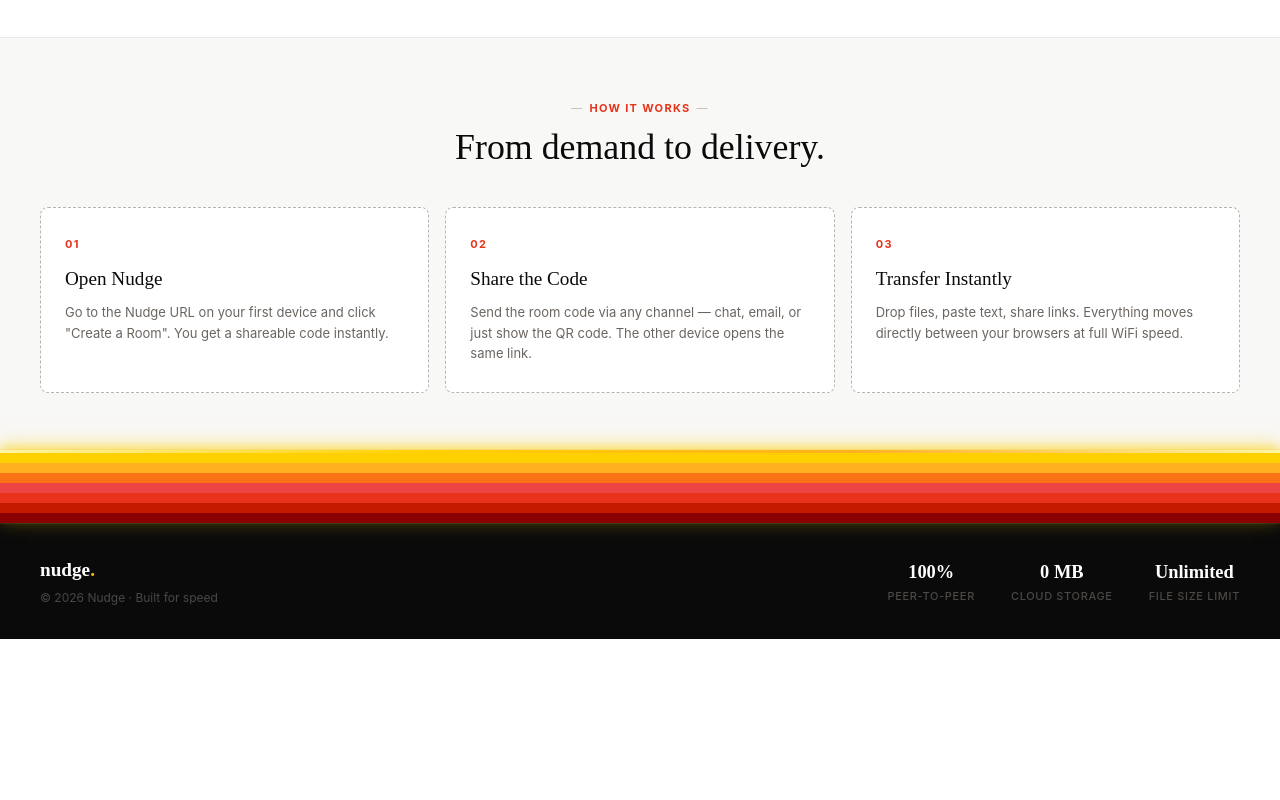
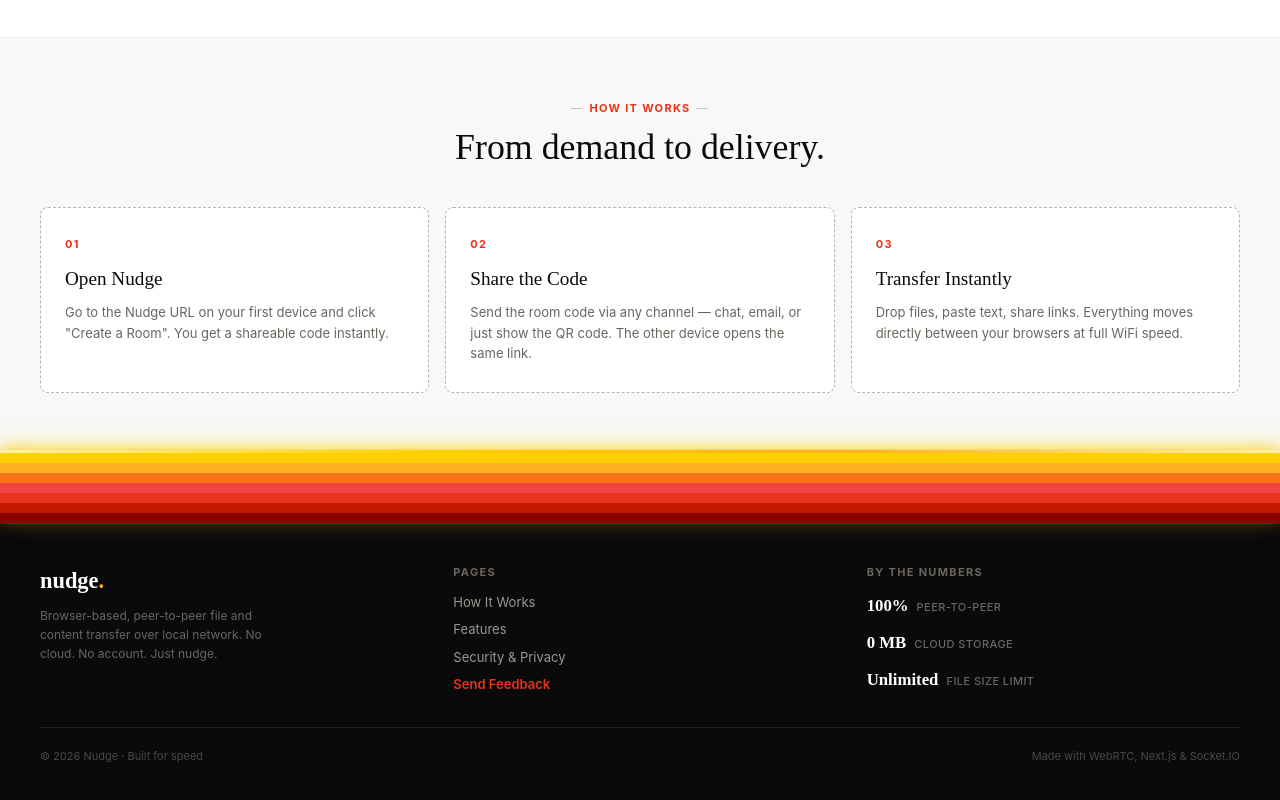
Before and after one commit to kaushik-45-dalvi/Nudge, a Next.js app: page / in a window 1280 px wide. Shown: the part 1973-2773 px from the top of the page. Before the commit the page ends 2612 px from the top, so only its background shows below. Built offline with nearby package versions, Linux system fonts and the light colour scheme.

Commit message:
Render full Footer component on landing page

```diff
--- a/components/landing/Hero.tsx
+++ b/components/landing/Hero.tsx
@@ -58,6 +58,7 @@
 }
 
 import { Navbar } from './Navbar';
+import { Footer } from './Footer';
 
 export function Hero() {
   const router = useRouter();
@@ -259,38 +260,8 @@
           </div>
         </div>
 
-        {/* Bottom stripes with yellow top glow */}
-        <div style={{ display: 'flex', flexDirection: 'column', position: 'relative', boxShadow: '0 -4px 18px rgba(255, 208, 0, 0.5)' }}>
-          <div style={{ height: 3, background: 'linear-gradient(to right, #FFF5A5, #FFD000, #FFB020, #FFF5A5)', boxShadow: '0 0 10px #FFD000' }} />
-          {STRIPE_COLORS.map((c, i) => (
-            <div key={i} style={{ backgroundColor: c, height: 10 }} />
-          ))}
-        </div>
-
-        {/* ── FOOTER ─────────────────────────────────── */}
-        <footer style={{ background: '#0A0A0A', borderTop: '1px solid #1E1E1E', padding: '32px 32px' }}>
-          <div style={{ maxWidth: 1200, margin: '0 auto', display: 'flex', alignItems: 'center', justifyContent: 'space-between', flexWrap: 'wrap', gap: 20 }}>
-            <div>
-              <span style={{ fontFamily: 'DM Serif Display, serif', fontSize: '1.2rem', fontWeight: 700, color: 'white' }}>
-                nudge<span style={{ color: '#FFB020' }}>.</span>
-              </span>
-              <p style={{ fontSize: '0.75rem', color: '#4B4845', marginTop: 4 }}>© {new Date().getFullYear()} Nudge · Built for speed</p>
-            </div>
-            <div style={{ display: 'flex', gap: 36 }}>
-              {[
-                { v: '100%', s: 'peer-to-peer' },
-                { v: '0 MB', s: 'cloud storage' },
-                { v: 'Unlimited', s: 'file size limit' },
-              ].map(({ v, s }) => (
-                <div key={s} style={{ textAlign: 'center' }}>
-                  <div style={{ fontFamily: 'DM Serif Display, serif', fontSize: '1.15rem', color: 'white', fontWeight: 700 }}>{v}</div>
-                  <div style={{ fontSize: '0.6875rem', color: '#4B4845', fontWeight: 500, letterSpacing: '0.06em', textTransform: 'uppercase', marginTop: 2 }}>{s}</div>
-                </div>
-              ))}
-            </div>
-          </div>
-        </footer>
       </main>
+      <Footer />
       <FeedbackModal isOpen={isFeedbackOpen} onClose={() => setIsFeedbackOpen(false)} />
     </div>
   );
```
